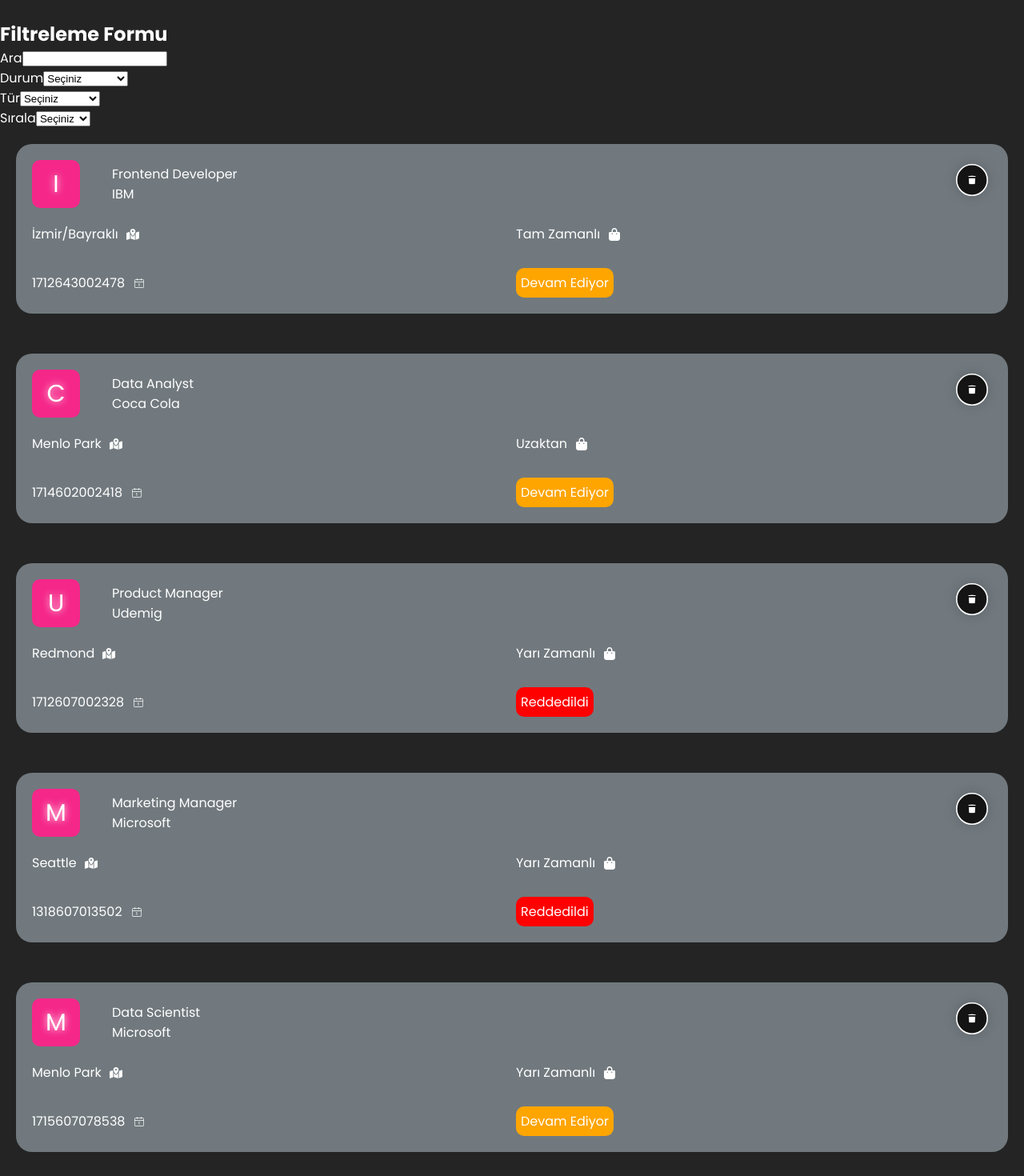
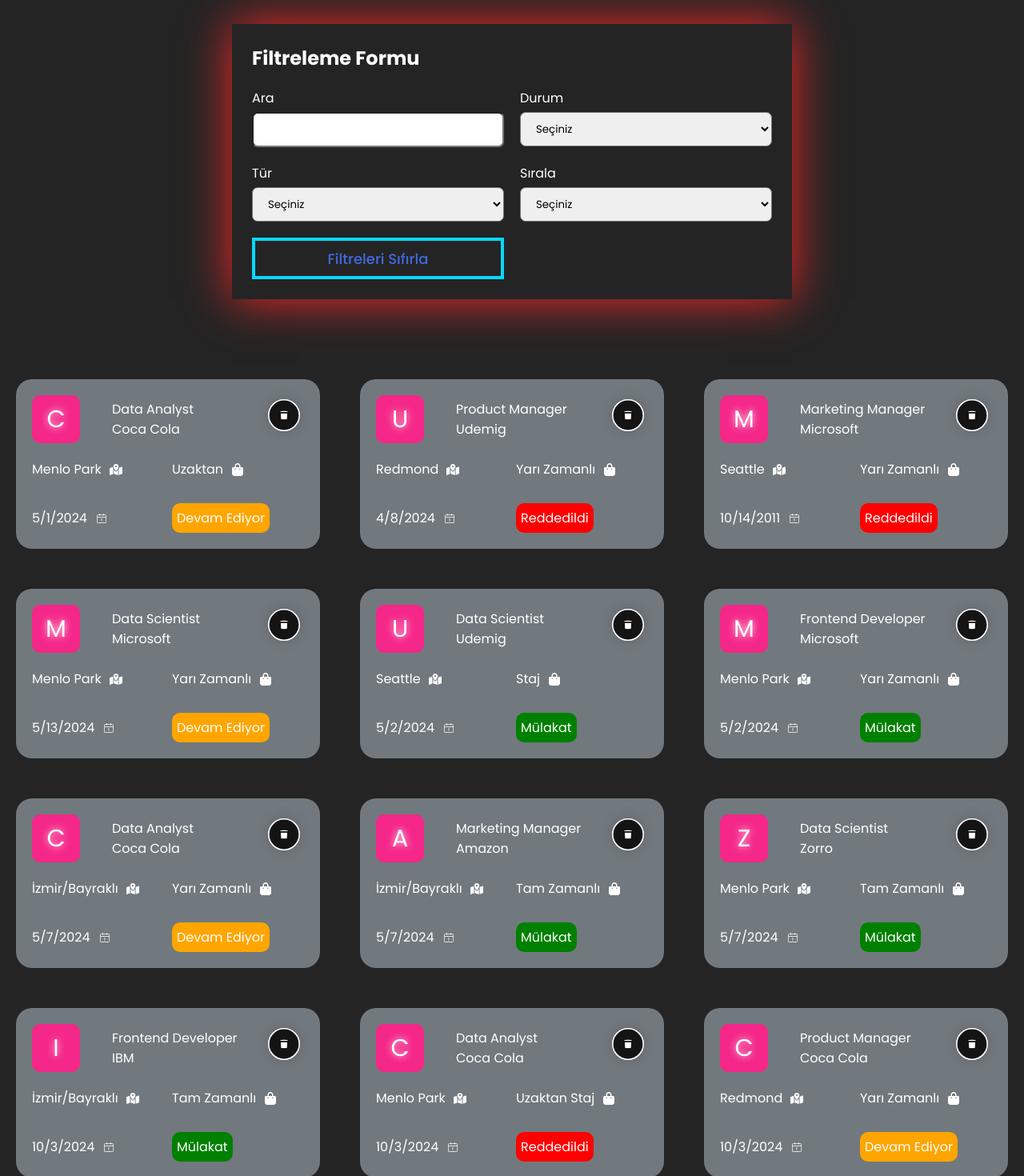
Before and after one commit to copriot/reduxToolkitJobApp, a React (Vite) app: page / in a window 1280 px wide. Shown: the part 100-1570 px from the top of the page at 80% size. Built offline with nearby package versions, Linux system fonts and the light colour scheme; data requests are answered from the project's data file.

Commit message:
last version

```diff
--- a/db.json
+++ b/db.json
@@ -1,14 +1,5 @@
 {
   "jobs": [
-    {
-      "position": "Frontend Developer",
-      "company": "IBM",
-      "location": "İzmir/Bayraklı",
-      "status": "Devam Ediyor",
-      "type": "Tam Zamanlı",
-      "id": "96c452ae-88ce-431c-8a7d-144ed6adfc42",
-      "date": 1712643002478
-    },
     {
       "position": "Data Analyst",
       "company": "Coca Cola",
@@ -116,6 +107,15 @@
       "status": "Devam Ediyor",
       "type": "Yarı Zamanlı",
       "date": 1727981451700
+    },
+    {
+      "position": "Marketing Manager",
+      "company": "Zorro",
+      "location": "Redmond",
+      "status": "Devam Ediyor",
+      "type": "Tam Zamanlı",
+      "id": "454bad57-25e8-4388-8343-c79a4b18241e",
+      "date": 1727991729684
     }
   ]
 }
--- a/package.json
+++ b/package.json
@@ -13,7 +13,7 @@
   "dependencies": {
     "@reduxjs/toolkit": "^2.2.7",
     "axios": "^1.7.7",
-    "json-server": "^1.0.0-beta.3",
+    "json-server": "^0.17.4",
     "react": "^18.2.0",
     "react-dom": "^18.2.0",
     "react-icons": "^5.3.0",
--- a/src/Components/Card.jsx
+++ b/src/Components/Card.jsx
@@ -38,7 +38,7 @@
           <p>{job.type}</p> <FaBagShopping />
         </div>
         <div className="field">
-          <p>{job.date}</p>
+          <p>{new Date(job.date).toLocaleDateString()}</p>
           <CiCalendarDate />
         </div>
         <div className="status">
--- a/src/Components/Filter.jsx
+++ b/src/Components/Filter.jsx
@@ -1,18 +1,98 @@
+import { useEffect, useState } from "react";
 import { sortOpt, statusOpt, typeOpt } from "../utilities/constant";
+import Button from "./Button";
 import Select from "./Select";
+import api from "../utilities/api";
+import { useDispatch } from "react-redux";
+import { setError, setJobs, setLoading } from "../redux/slices/jobSlice";
 const Filter = () => {
+  const [text, setText] = useState();
+  const [sort, setSort] = useState();
+  const [status, setStatus] = useState();
+  const [type, setType] = useState();
+  const [debouncedText, setDebouncedText] = useState();
+  console.log(debouncedText);
+  const dispatch = useDispatch();
+  //DEBOUNCE
+
+  useEffect(() => {
+    if (text === undefined) return;
+
+    //bir sayaç baslat ve sayac durunca işlem yap
+    const timer = setTimeout(() => setDebouncedText(text), 500);
+
+    //eger süre bitmeden tekrar useEffect calısırsa (yeni sayac baslaması) önceki sayacı iptal et
+    return () => clearTimeout(timer);
+  }, [text]);
+
+  //filtreleme veya sıralama için bir tane state değiştiğinde apidan güncel verileri al
+
+  useEffect(() => {
+    const sortP =
+      sort === "a-z" || sort === "z-a"
+        ? "company"
+        : sort === "En Yeni" || sort === "En Eski"
+        ? "date"
+        : undefined;
+
+    const orderP =
+      sort === "a-z" || sort === "En Eski"
+        ? "asc"
+        : sort === "z-a" || sort === "En Yeni"
+        ? "desc"
+        : undefined;
+
+    const params = {
+      q: debouncedText,
+      status: status || undefined,
+      type: type || undefined,
+      _sort: sortP,
+      _order: orderP,
+    };
+
+    dispatch(setLoading());
+
+    api
+      .get("/jobs", { params })
+      .then((res) => dispatch(setJobs(res.data)))
+      .catch((err) => dispatch(setError(err.message)));
+  }, [debouncedText, status, sort, type]);
+  const handleReset = (e) => {
+    e.preventDefault();
+    //stateleri sıfırla
+    e.target.reset();
+    setDebouncedText();
+    setText();
+    setType();
+    setStatus();
+    setSort();
+  };
   return (
     <div className="filter-sec">
       <h2>Filtreleme Formu</h2>
-      <form>
+      <form onSubmit={handleReset}>
         <div>
           <label>Ara</label>
-          <input type="text" />
+          <input type="text" onChange={(e) => setText(e.target.value)} />
         </div>
 
-        <Select label="Durum" options={statusOpt} />
-        <Select label="Tür" options={typeOpt} />
-        <Select label="Sırala" options={sortOpt} />
+        <Select
+          label="Durum"
+          options={statusOpt}
+          fn={(e) => setStatus(e.target.value)}
+        />
+        <Select
+          label="Tür"
+          options={typeOpt}
+          fn={(e) => setType(e.target.value)}
+        />
+        <Select
+          label="Sırala"
+          options={sortOpt}
+          fn={(e) => setSort(e.target.value)}
+        />
+
+        <Button onSubmit text={"Filtreleri Sıfırla"} />
       </form>
     </div>
   );
--- a/src/Components/Select.jsx
+++ b/src/Components/Select.jsx
@@ -1,11 +1,11 @@
 import React from "react";
 
-const Select = ({ label, options, name }) => {
+const Select = ({ label, options, name, fn }) => {
   return (
     <div>
       <label htmlFor="name">{label}</label>
-      <select id={name} name={name} required>
-        <option value="" hidden>
+      <select onChange={fn} id={name} name={name} required>
+        <option value={undefined} hidden>
           Seçiniz
         </option>
         {options.map((i) => (
--- a/src/styles/style.scss
+++ b/src/styles/style.scss
@@ -70,6 +70,10 @@
   padding: 20px;
   gap: 50px;
   display: grid;
+  grid-template-columns: repeat(auto-fit, minmax(300px, 1fr));
+  @media (max-width: 500px) {
+    grid-template-columns: 1fr;
+  }
 }
 
 .card {
@@ -126,13 +130,13 @@
   min-height: 90vh;
   display: grid;
   place-items: center;
+}
+.container {
+  width: 70vw;
+  max-width: 700px;
+  box-shadow: 0 0 55px 0 #f52727;
+  padding: 25px;
 
-  .container {
-    width: 70vw;
-    max-width: 700px;
-    box-shadow: 0 0 55px 0 #f52727;
-    padding: 25px;
-  }
   form {
     display: grid;
     grid-template-columns: repeat(auto-fit, minmax(250px, 1fr));
@@ -158,3 +162,8 @@
     place-items: center;
   }
 }
+//container daki özellikleri miras al
+.filter-sec {
+  @extend .container;
+  margin: 30px auto 80px;
+}
```
Also changed, not shown: 1 other file (tests, documents, lock files or other folders).
